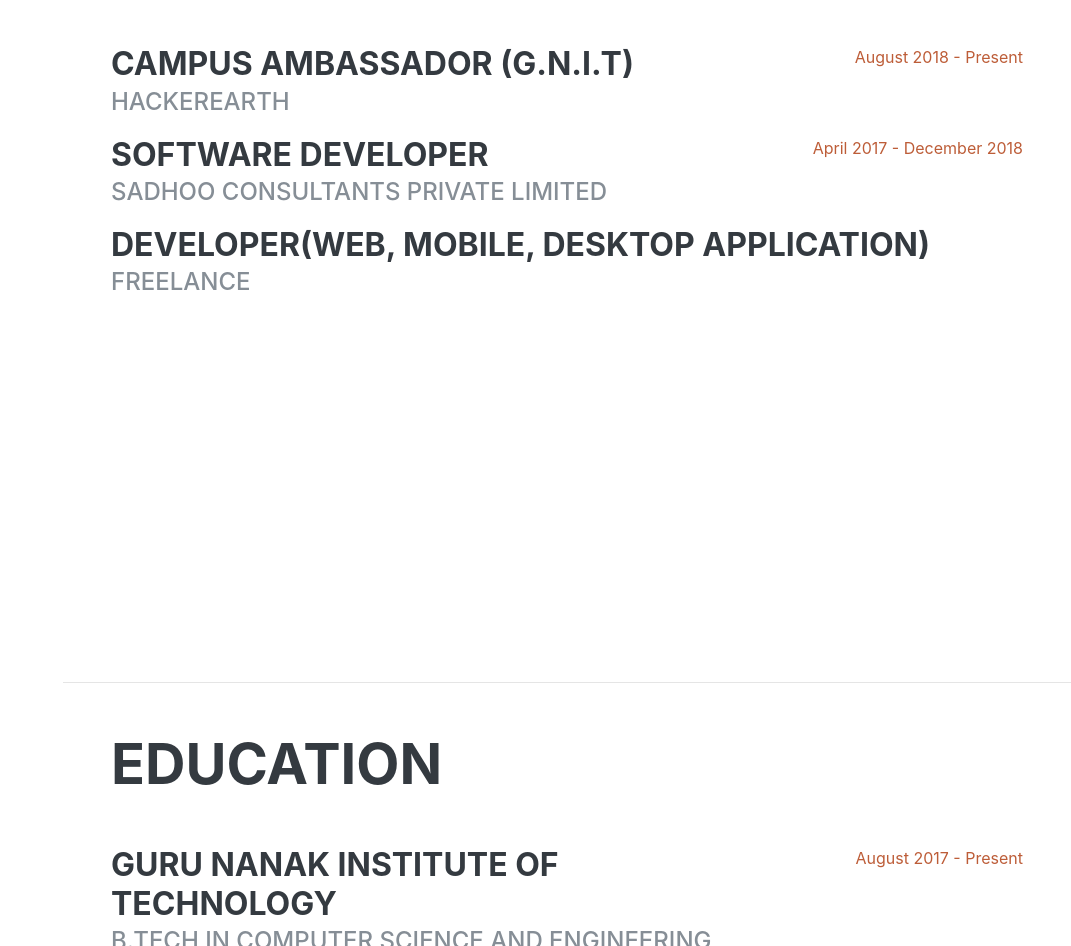
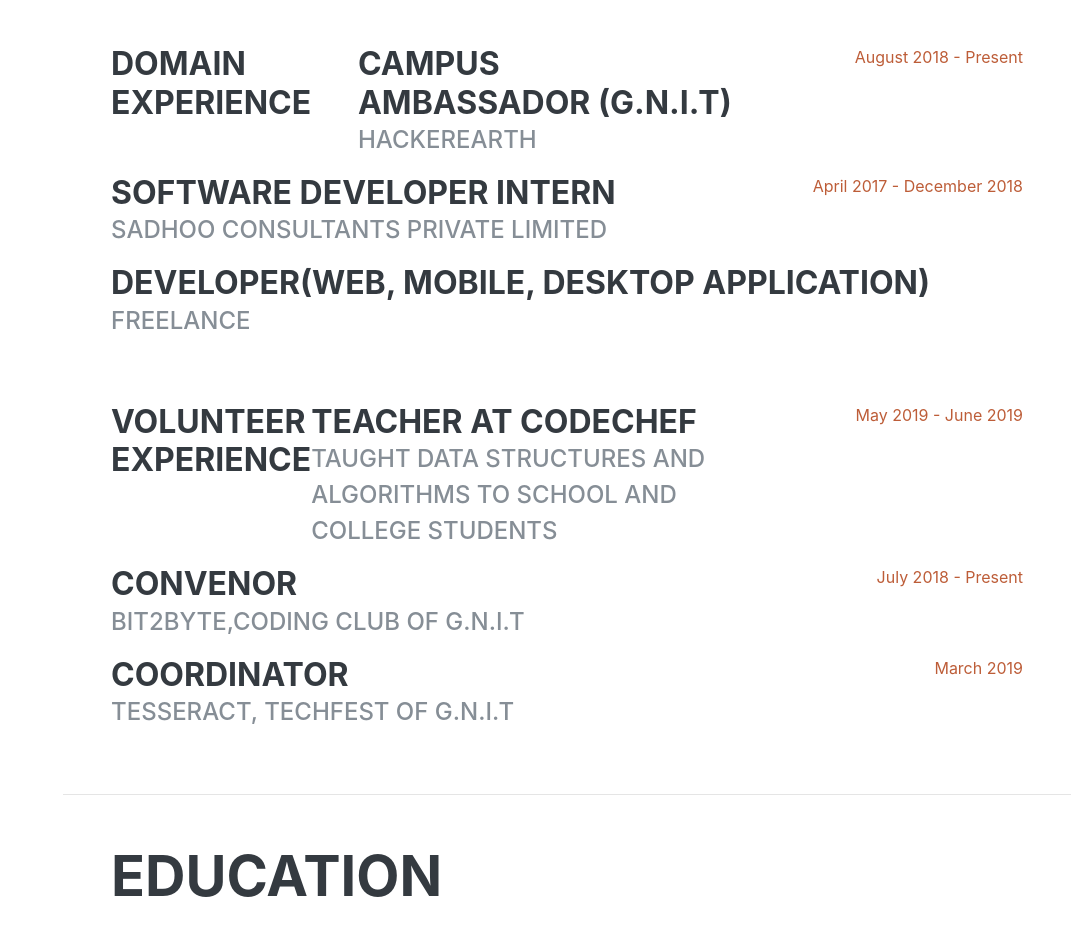
Before and after one commit to sas032/saswata.github.io, a plain HTML site: page index.html in a window 1280 px wide. Shown: the part 2521-3467 px from the top of the page, without its empty margins (209-1280 px from the left). Drawn offline with Linux system fonts and the light colour scheme; a web font is replaced by a local one.

Commit message:
Update index.html

```diff
--- a/index.html
+++ b/index.html
@@ -162,7 +162,7 @@ Computer Vision (Pattern Recognition)</li>
 C/C++(with Qt library)</li>
 <li>
 <i class="fa-li fa fa-check"></i>
-Python (with eternal Data Science and Machine Learning Libraries)</li>
+Python (with external Data Science and Machine Learning Libraries)</li>
 <li>
 <i class="fa-li fa fa-check"></i>
 HTML 5/ CSS 3/ Javascript</li>
@@ -194,6 +194,7 @@ Adobe Photoshop</li>
 <div class="w-100">
 <h2 class="mb-5">Experience</h2>
 <div class="resume-item d-flex flex-column flex-md-row justify-content-between">
+<h3 class="mb-0">Domain Experience</h3><br><br>
 <div class="resume-content">
 <h3 class="mb-0">Campus Ambassador (G.N.I.T)</h3>
 <div class="subheading mb-3">HackerEarth</div>
@@ -204,7 +205,7 @@ Adobe Photoshop</li>
 </div>
 <div class="resume-item d-flex flex-column flex-md-row justify-content-between">
 <div class="resume-content">
-<h3 class="mb-0">Software Developer</h3>
+<h3 class="mb-0">Software Developer Intern</h3>
 <div class="subheading mb-3">Sadhoo Consultants Private Limited</div>
 </div>
 <div class="resume-date text-md-right">
@@ -216,10 +217,37 @@ Adobe Photoshop</li>
 <h3 class="mb-0">Developer(Web, Mobile, Desktop Application)</h3>
 <div class="subheading mb-3">Freelance</div>
 </div>
+</div><br><br>
+<div class="resume-item d-flex flex-column flex-md-row justify-content-between">
+<h3 class="mb-0">Volunteer Experience</h3><br><br>
+<div class="resume-content">
+<h3 class="mb-0">Teacher at CodeChef</h3>
+<div class="subheading mb-3">Taught Data Structures and Algorithms to school and college students</div>
+</div>
+<div class="resume-date text-md-right">
+<span class="text-primary">May 2019 - June 2019</span>
+</div>
+</div>
+<div class="resume-item d-flex flex-column flex-md-row justify-content-between">
+<div class="resume-content">
+<h3 class="mb-0">Convenor</h3>
+<div class="subheading mb-3">Bit2Byte,coding club of G.N.I.T</div>
+</div>
+<div class="resume-date text-md-right">
+<span class="text-primary">July 2018 - Present</span>
+</div>
+</div>
+ <div class="resume-item d-flex flex-column flex-md-row justify-content-between">
+<div class="resume-content">
+<h3 class="mb-0">Coordinator</h3>
+<div class="subheading mb-3">Tesseract, Techfest of G.N.I.T</div>
+</div>
+<div class="resume-date text-md-right">
+<span class="text-primary">March 2019 </span>
+</div>
 </div>
 </div>
 </section>
-
 
 
 
```
